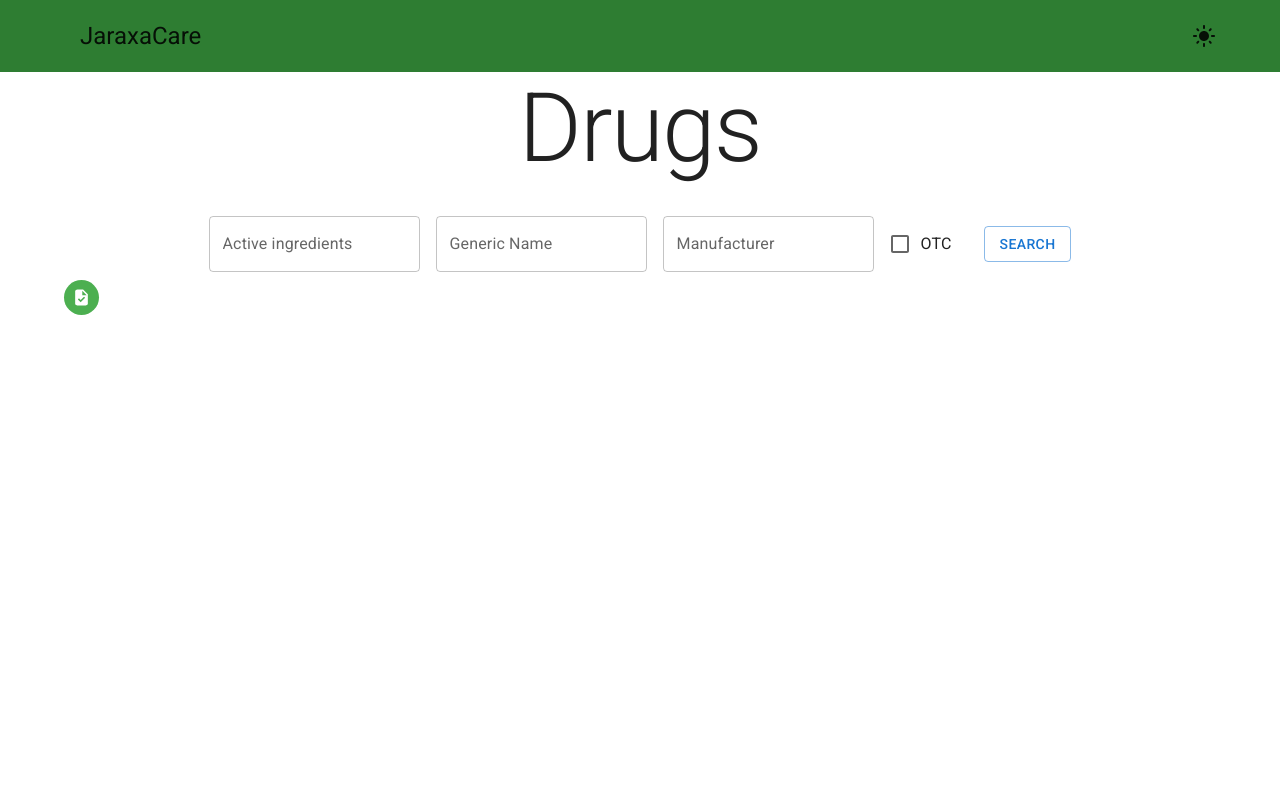
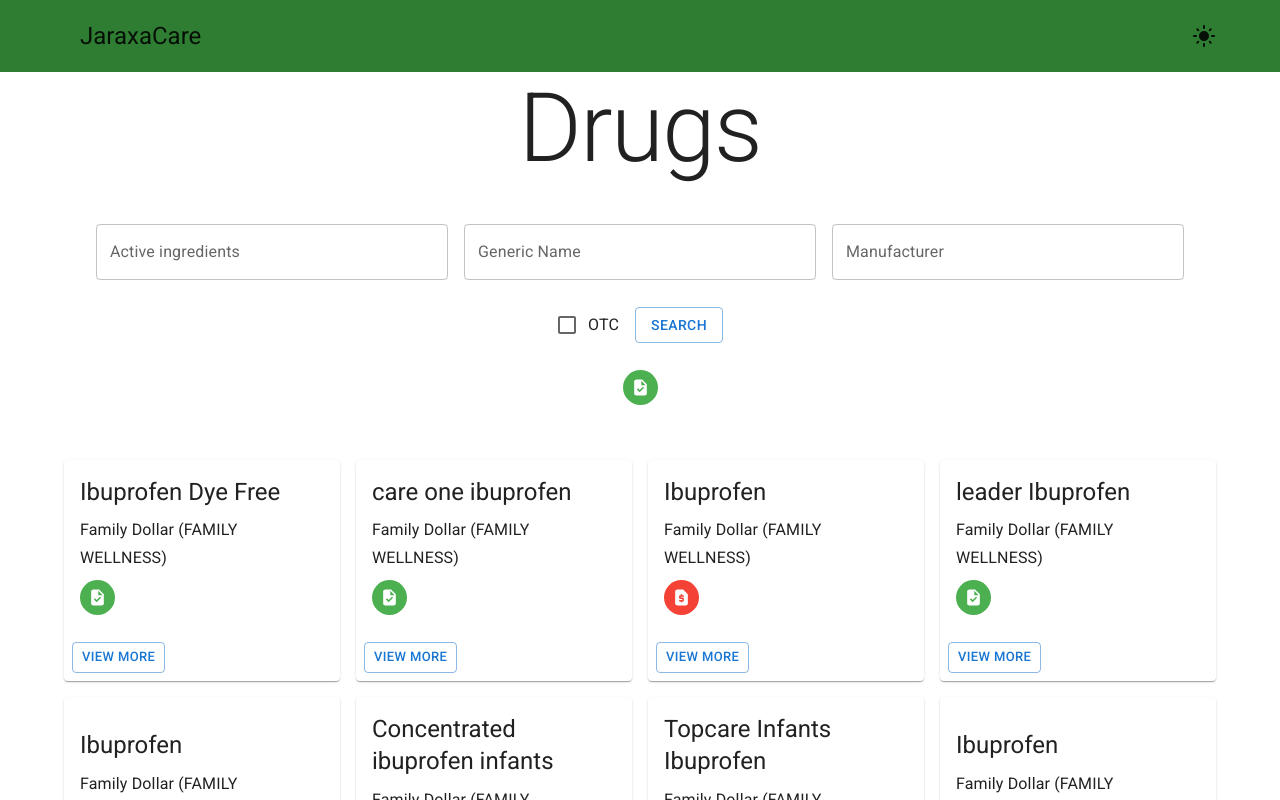
Before and after one commit to M-nogales/pruebaTecnicaJaraxa, a React (Vite) app in the folder jaraxa/: page / in a window 1280 px wide. Shown: the top 800 px of the page. Built offline with nearby package versions, Linux system fonts and the light colour scheme.

Commit message:
a few validations with useEffect and useRef,grid on form and errors with material Ui, link or reactRouter to NavLInk for dinamic change of pages

```diff
--- a/jaraxa/src/components/DrugDetail.jsx
+++ b/jaraxa/src/components/DrugDetail.jsx
@@ -1,5 +1,8 @@
 import { useNavigate, useParams } from 'react-router-dom';
 import Button from '@mui/material/Button'
+import { useEffect } from 'react';
+
+
 
 const drugs = [
   { id: 1, name: 'Drugs 1', description: 'Description of Drugs 1' },
--- a/jaraxa/src/components/DrugList.jsx
+++ b/jaraxa/src/components/DrugList.jsx
@@ -10,27 +10,40 @@
   Checkbox,
   Container,
   Tooltip,
+  Grid,
+  FormHelperText,
+  FormControl,
 } from "@mui/material";
 import TaskIcon from "@mui/icons-material/Task";
-import { useState } from "react";
 import { green } from "@mui/material/colors";
 import { DrugListItems } from "./DrugListItems";
 import { useSearch } from "../hooks/useSearch";
 
 export const DrugList = () => {
-  const { searchData, setSearchData, error } = useSearch();
-  console.log("searchData"+searchData);
+  const { searchData, setSearchData, isFirstInput, error } = useSearch();
   const handleSubmit = (e) => {
     e.preventDefault();
     console.log("Submited");
-    setSearchData(prevSearchData => ({ ...prevSearchData, manufacturer: ''  }))
+    setSearchData((prevSearchData) => ({
+      ...prevSearchData,
+      manufacturer: "",
+    }));
   };
 
   const handleFormChange = (event) => {
     // coment toggle para checked
     const { name, value, checked } = event.target;
-    setSearchData(prevSearchData => ({ ...prevSearchData, [name]: checked? checked : value }));
+
+    setSearchData((prevSearchData) => ({
+      ...prevSearchData,
+      [name]: name === "OTC" ? checked : value,
+    }));
+    if (isFirstInput.current[name]) {
+      console.log("test");
+      isFirstInput.current[name] = false;
+    }
   };
+
   return (
     <Container component={"main"}>
       <Typography
@@ -39,7 +52,6 @@
       >
         Drugs
       </Typography>
-      <form onSubmit={handleSubmit}>
       <Box
         sx={{
           width: 1,
@@ -48,42 +60,79 @@
           flexDirection: { xs: "column", sm: "row" },
           justifyContent: "center",
           mt: 4,
+          px: 4,
           gap: 2,
         }}
+        component={"form"}
+        onSubmit={handleSubmit}
       >
+        <Grid container spacing={2}>
           {/* substance_name */}
+          <Grid item xs={12} sm={4}>
+            <FormControl
+              fullWidth
+              error={!!error.substanceName}
+              variant="outlined"
+              sx={{ my: 1 }}
+            >
               <TextField
                 label="Active ingredients"
                 type="search"
                 variant="outlined"
-            margin="normal"
-            sx={{ my: 0 }}
                 name="substanceName"
                 onChange={handleFormChange}
               />
+              {error.substanceName && (
+                <FormHelperText>{error.substanceName}</FormHelperText>
+              )}
+            </FormControl>
+          </Grid>
+
           {/* generic_name */}
+          <Grid item xs={12} sm={4}>
+            <FormControl
+              fullWidth
+              error={!!error.genericName}
+              variant="outlined"
+              sx={{ my: 1 }}
+            >
               <TextField
                 label="Generic Name"
                 type="search"
                 variant="outlined"
-            margin="normal"
-            sx={{ my: 0 }}
                 name="genericName"
+                value={searchData.genericName}
                 onChange={handleFormChange}
-            value={searchData.genericName}
               />
+              {error.genericName && (
+                <FormHelperText>{error.genericName}</FormHelperText>
+              )}
+            </FormControl>
+          </Grid>
+
           {/* manufacturer_name */}
+          <Grid item xs={12} sm={4}>
+            <FormControl
+              fullWidth
+              error={!!error.manufacturer}
+              variant="outlined"
+              sx={{ my: 1 }}
+            >
               <TextField
                 label="Manufacturer"
                 type="search"
                 variant="outlined"
-            margin="normal"
-            sx={{ my: 0 }}
                 name="manufacturer"
+                value={searchData.manufacturer}
                 onChange={handleFormChange}
-            value={searchData.manufacturer}
               />
+              {error.manufacturer && (
+                <FormHelperText>{error.manufacturer}</FormHelperText>
+              )}
+            </FormControl>
+          </Grid>
 
+          <Grid item xs={12} sx={{ textAlign: "center" }}>
             {/* openfda.product_type (HUMAN OTC DRUG) */}
             <FormControlLabel
               label="OTC"
@@ -97,19 +146,19 @@
               }
             />
 
+            {/* Button */}
             <Button variant="outlined" color="primary" type="submit">
               Search
             </Button>
-        </Box>
-      </form>
-
+          </Grid>
           {/* legend */}
-      <Box>
+          <Grid item xs={12} sx={{ textAlign: "center" }}>
             <Tooltip title="Human OTC">
               <TaskIcon
                 fontSize="large"
                 sx={{
                   mt: 1,
+                  mx: 1,
                   bgcolor: green[500],
                   color: "white",
                   borderRadius: "50%",
@@ -120,9 +169,12 @@
                 }}
               />
             </Tooltip>
+          </Grid>
+        </Grid>
       </Box>
+
       {/* grid with all the meds */}
-      {/* <DrugListItems successResponse={successResponse} /> */}
+      <DrugListItems successResponse={successResponse} />
     </Container>
   );
 };
--- a/jaraxa/src/components/DrugListItems.jsx
+++ b/jaraxa/src/components/DrugListItems.jsx
@@ -1,7 +1,7 @@
 /* eslint-disable react/prop-types */
 // coment to avoid extension warning
 
-import { Link } from "react-router-dom";
+import { NavLink } from "react-router-dom";
 
 import { Button, Card, CardActionArea, CardActions, CardContent, Grid, Typography } from "@mui/material";
 import { green, red } from "@mui/material/colors";
@@ -62,7 +62,7 @@
           </CardActionArea>
           <CardActions>
             <Button
-              component={Link}
+              component={NavLink}
               to={`/drug/${drug.set_id}`}
               variant="outlined"
               size="small"
--- a/jaraxa/src/components/Navbar.jsx
+++ b/jaraxa/src/components/Navbar.jsx
@@ -1,6 +1,6 @@
 import { useContext } from "react";
-import { Link as RouterLink } from "react-router-dom";
-
+import { NavLink as RouterLink } from "react-router-dom";
+// coment NavLink ?
 import IconButton from "@mui/material/IconButton";
 import Box from "@mui/material/Box";
 import NightlightRoundedIcon from "@mui/icons-material/NightlightRounded";
@@ -10,7 +10,6 @@
 import { ColorModeContext } from "../context/ColorModeContext";
 import { Link, Typography } from "@mui/material";
 
-import { green } from "@mui/material/colors";
 
 export const Navbar = () => {
   const theme = useTheme();
--- a/jaraxa/src/hooks/useSearch.js
+++ b/jaraxa/src/hooks/useSearch.js
@@ -1,7 +1,7 @@
 /* eslint-disable react/prop-types */
 // coment to avoid extension warning
 
-import React, { useRef, useState } from "react";
+import { useEffect, useRef, useState } from "react";
 
 export const useSearch = () => {
   const [searchData, setSearchData] = useState({
@@ -10,8 +10,39 @@
     manufacturer: "",
     OTC: false,
   });
-  const [error, setError] = useState(null);
-  const isFirstInput = useRef(true);
+  const [error, setError] = useState({});
+  const isFirstInput = useRef({
+    substanceName: true,
+    genericName: true,
+    manufacturer: true,
+  });
+  const validate = (data) => {
+    const newErrors = {};
 
-  return { searchData, error, setSearchData };
+    if (!isFirstInput.current.substanceName && data.substanceName.length < 3) {
+      newErrors.substanceName = 'Debe contener al menos 3 letras';
+    } else if (data.substanceName.length > 20) {
+      newErrors.substanceName = 'Debe contener un máximo de 20 letras';
+    }
+
+    if (!isFirstInput.current.genericName && data.genericName.length < 3) {
+      newErrors.genericName = 'Debe contener al menos 3 letras';
+    } else if (data.genericName.length > 20) {
+      newErrors.genericName = 'Debe contener un máximo de 20 letras';
+    }
+
+    if (!isFirstInput.current.manufacturer && data.manufacturer.length < 3) {
+      newErrors.manufacturer = 'Debe contener al menos 3 letras';
+    } else if (data.manufacturer.length > 20) {
+      newErrors.manufacturer = 'Debe contener un máximo de 20 letras';
+    }
+
+    return newErrors;
+  };
+  useEffect(() => {
+     const newErrors = validate(searchData);
+    setError(newErrors);
+  }, [searchData]);
+
+  return { searchData, setSearchData, isFirstInput, error };
 };
```
Lines whose indentation alone changed are shown as unchanged.
